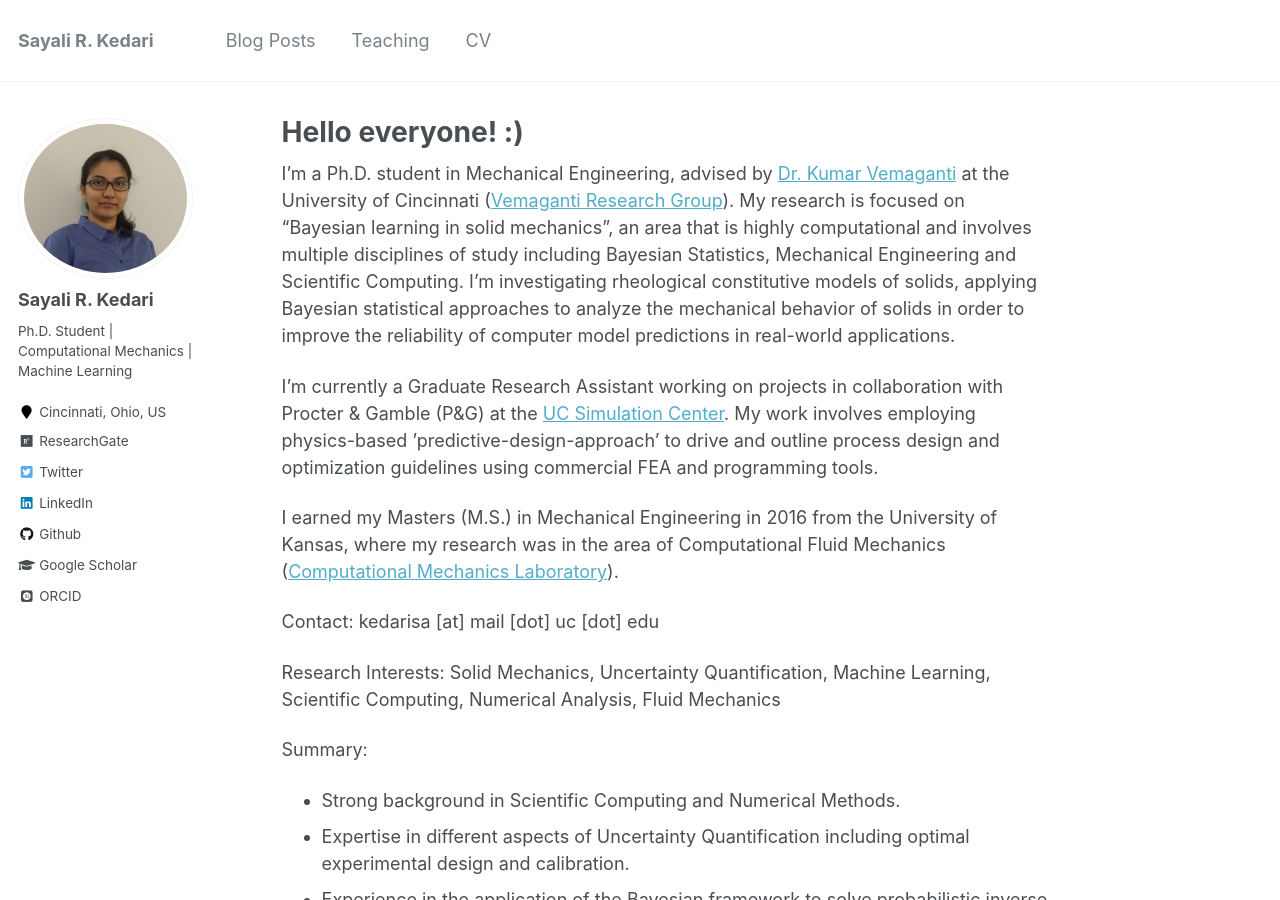
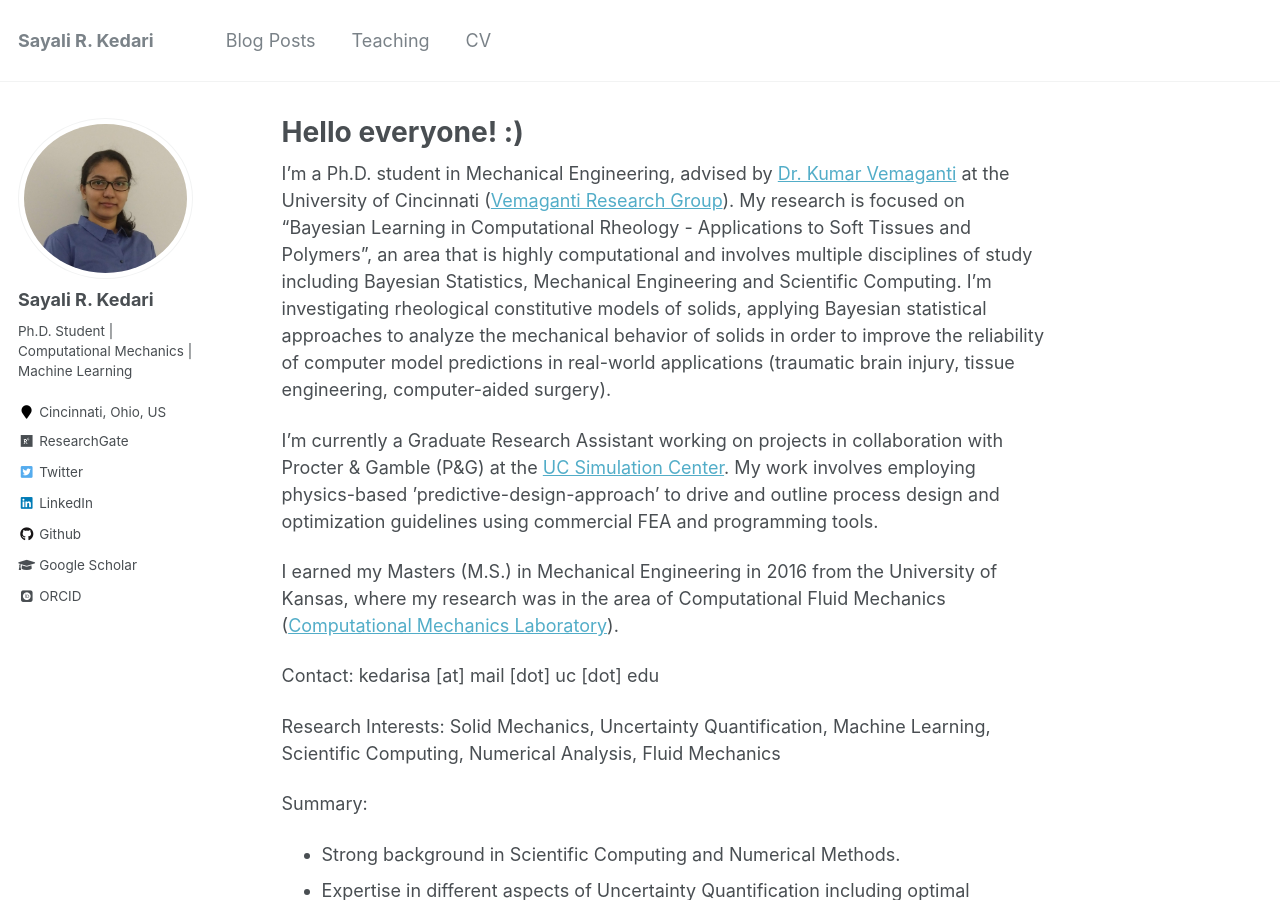
Before and after one commit to sayalirked/sayalirked.github.io, a Jekyll site: the page built from _pages/about.md, in a window 1280 px wide and 900 px high. Built offline with Jekyll 4.4.1, drawn with Linux system fonts in a browser that asks for light colours; some web fonts are replaced.

Commit message:
Update about.md

```diff
--- a/_pages/about.md
+++ b/_pages/about.md
@@ -8,7 +8,7 @@ redirect_from:
   - /about.html
 ---
 
-I'm a Ph.D. student in Mechanical Engineering, advised by [Dr. Kumar Vemaganti](https://researchdirectory.uc.edu/p/vemagaks) at the University of Cincinnati ([Vemaganti Research Group](http://vemaganti.com)). My research is focused on "Bayesian learning in solid mechanics", an area that is highly computational and involves multiple disciplines of study including Bayesian Statistics, Mechanical Engineering and Scientific Computing. I'm investigating rheological constitutive models of solids, applying Bayesian statistical approaches to analyze the mechanical behavior of solids in order to improve the reliability of computer model predictions in real-world applications.
+I'm a Ph.D. student in Mechanical Engineering, advised by [Dr. Kumar Vemaganti](https://researchdirectory.uc.edu/p/vemagaks) at the University of Cincinnati ([Vemaganti Research Group](http://vemaganti.com)). My research is focused on "Bayesian Learning in Computational Rheology - Applications to Soft Tissues and Polymers", an area that is highly computational and involves multiple disciplines of study including Bayesian Statistics, Mechanical Engineering and Scientific Computing. I'm investigating rheological constitutive models of solids, applying Bayesian statistical approaches to analyze the mechanical behavior of solids in order to improve the reliability of computer model predictions in real-world applications (traumatic brain injury, tissue engineering, computer-aided surgery).
 
 I'm currently a Graduate Research Assistant working on projects in collaboration with Procter & Gamble (P&G) at the [UC Simulation Center](https://ceas.uc.edu/research/centers-labs/uc-simulation-center.html). My work involves employing physics-based ’predictive-design-approach’ to drive and outline process design and optimization guidelines using commercial FEA and programming tools.
 
```
